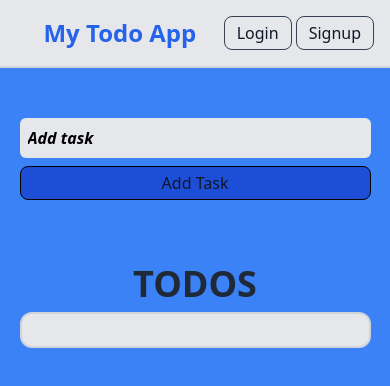
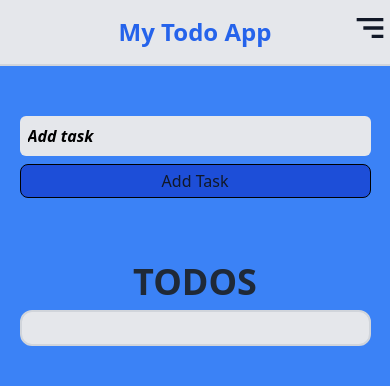
Before and after one commit to Riyaazct/todo-list-react, a React (Create React App) app in the folder client/: page / in a window 390 px wide. Shown: the top 386 px of the page. Built offline with nearby package versions, Linux system fonts and the light colour scheme.

Commit message:
fix bug with menu in mobile view

```diff
--- a/client/src/app/components/NavBar.js
+++ b/client/src/app/components/NavBar.js
@@ -10,7 +10,6 @@ import Signup from "../buttons/Signup";
 import Logout from "../buttons/Logout";
 
 const NavBar = () => {
-
   const isLoggedIn = useSelector((state) => state.user.isLoggedIn);
 
   const [isActive, setIsActive] = useState(false);
@@ -30,7 +29,6 @@ const NavBar = () => {
           </h1>
         </Link>
 
-        {isLoggedIn && (
         <BiMenuAltRight
           className={
             !isActive
@@ -40,8 +38,7 @@ const NavBar = () => {
           onClick={handleClick}
           size={40}
         />
-        )}
-        {isLoggedIn && (
+
         <MdClose
           className={
             isActive
@@ -51,7 +48,6 @@ const NavBar = () => {
           onClick={handleClick}
           size={40}
         />
-        )}
 
         <div
           className={
@@ -60,7 +56,8 @@ const NavBar = () => {
               : "hidden md:flex md:p-5 "
           }
         >
-          {isLoggedIn && (
+          {isActive && (
+            <div>
               <ul className="md:flex">
                 <li className="p-1 text-2xl text-gray-900 md:text-xl md:mx-5">
                   Home
@@ -72,16 +69,18 @@ const NavBar = () => {
                   Completed Tasks
                 </li>
               </ul>
-          )}
-        </div>
-      </div>
-      {/* login and register buttons */}
+
               <div className="flex gap-1">
                 {isLoggedIn && <Logout />}
                 {!isLoggedIn && <Login />}
                 {!isLoggedIn && <Signup />}
               </div>
             </div>
+          )}
+        </div>
+      </div>
+      {/* login and register buttons */}
+    </div>
   );
 };
 
```
Lines whose indentation alone changed are shown as unchanged.
